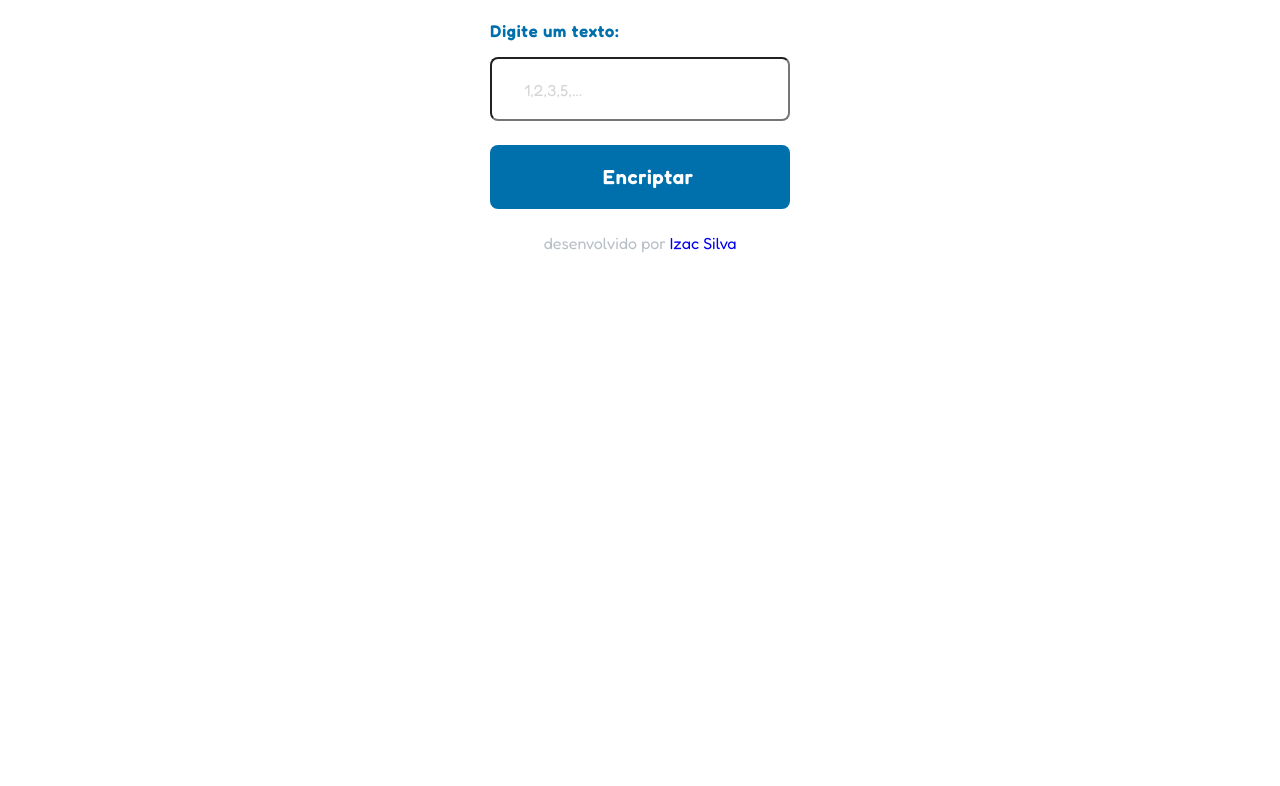
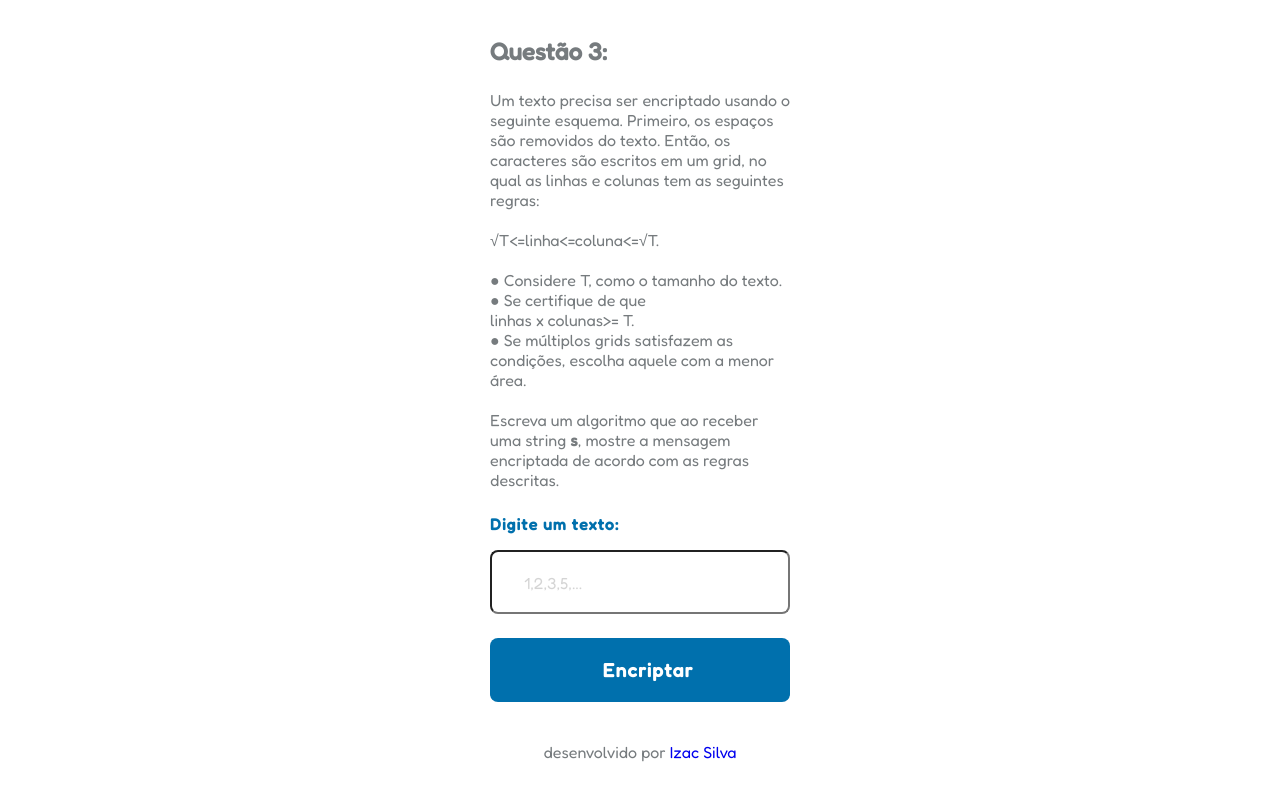
Before and after one commit to Izacsilva/desafio-capgemini-2, a plain HTML site: page questao3.html in a window 1280 px wide. Shown: the part 67-853 px from the top of the page. Before the commit the page ends 800 px from the top, so only its background shows below. Drawn offline with Linux system fonts and the light colour scheme.

Commit message:
adicionando o enunciado da questão

```diff
--- a/questao3.html
+++ b/questao3.html
@@ -26,7 +26,8 @@
                 <li class="itemsMenu"><a href="./index.html" class="link"> Questão 1</a></li>
                 <li class="itemsMenu"><a href="./questao2.html" class="link"> Questão 2</a></li>
                 <li class="itemsMenu"><a href="./questao3.html" class="link"> Questão 3</a></li>
-                <li class="itemsMenu"><a href="https://github.com/Izacsilva/desafio-capgemini-2/wiki" class="link"> Wiki Questões</a></li>
+                <li class="itemsMenu"><a href="https://github.com/Izacsilva/desafio-capgemini-2/wiki" class="link"> Wiki
+                        Questões</a></li>
             </ul>
             <div class="burgerMenu">
                 <img src="./Imagens/burger_menu-modal.png">
@@ -36,6 +37,28 @@
     </header>
     <main class="principal container column">
         <section class="sectionForm">
+            <h1>Questão 3:</h1>
+            <p>
+                Um texto precisa ser encriptado usando o seguinte esquema. Primeiro, os espaços são removidos do texto.
+                Então, os caracteres são escritos em um grid, no qual as linhas e colunas tem as seguintes regras:
+                <br>
+                <br>
+
+                √T<=linha<=coluna<=√T.
+                <br>
+                <br>
+
+                ● Considere T, como o tamanho do texto. <br>
+                ● Se certifique de que <br>linhas x colunas>= T.<br>
+
+                ● Se múltiplos grids satisfazem as condições, escolha aquele com a menor área.
+                <br>
+                <br>
+
+
+                    Escreva um algoritmo que ao receber uma string <strong>s</strong>, mostre a mensagem encriptada de acordo com as
+                    regras descritas.
+            </p>
             <form class="column">
                 <label for="userValue">Digite um texto:</label>
                 <input type="text" name="userValeu" id="listaNumeros" placeholder="1,2,3,5,...">
@@ -59,7 +82,8 @@
                 <li class="botao"><a href="./index.html" class="link">Questão 1</a></li>
                 <li class="botao"><a href="./questao2.html" class="link">Questão 2</a></li>
                 <li class="botao"><a href="./questao3.html" class="link">Questão 3</a></li>
-                <li class="botao"><a href="https://github.com/Izacsilva/desafio-capgemini-2/wiki" class="link">Wiki Questões</a></li>
+                <li class="botao"><a href="https://github.com/Izacsilva/desafio-capgemini-2/wiki" class="link">Wiki
+                        Questões</a></li>
             </ul>
         </main>
     </section>
--- a/style/main.css
+++ b/style/main.css
@@ -1,6 +1,15 @@
 .principal {
     display: flex;
     align-items: center;
+}
+
+.principal h1, p {
+    margin: 16px 0 24px;
+    color: #767b7e;
+}
+
+.principal p {
+    max-width: 300px;
 }
 
 .principal .sectionForm form {
@@ -52,7 +61,6 @@
 
 
 
-
 footer {
     color: #B6C0C5;
     text-align: center;
```
Also changed, not shown: index.html (+10 -2 lines), questao2.html (+9 -2 lines).
